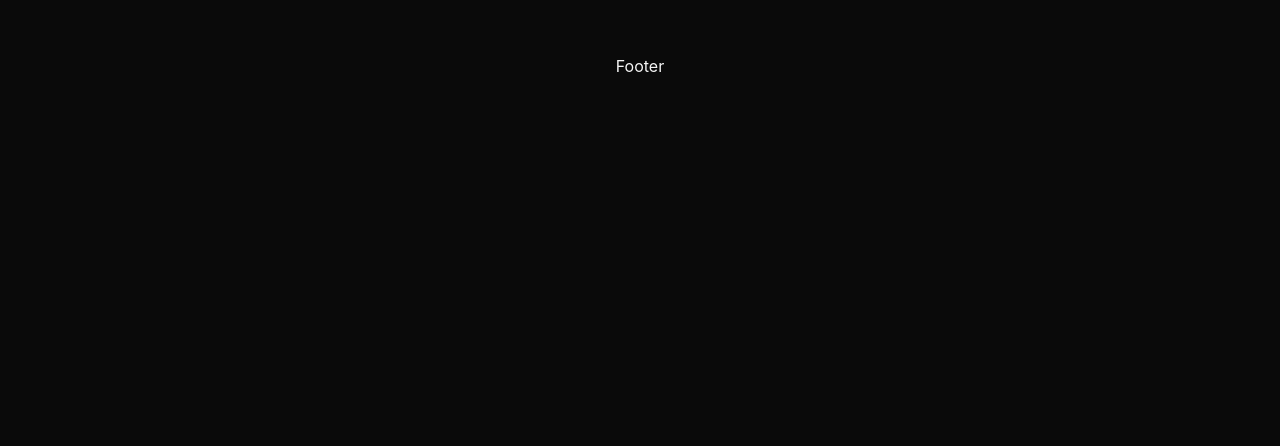
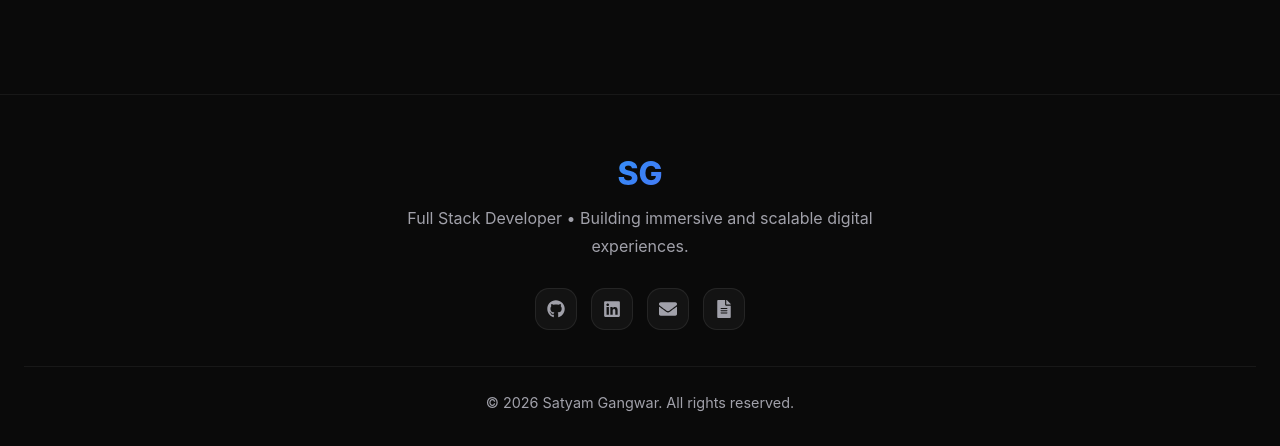
Before and after one commit to SG-07/portfolio, a React app: page / in a window 1280 px wide. Shown: the part 1746-2192 px from the top of the page. Before the commit the page ends 1906 px from the top, so only its background shows below. Built offline with nearby package versions, Linux system fonts and the light colour scheme; the HTML template or start-up script is replaced by a standard one.

Commit message:
Updated footer section

```diff
--- a/src/components/layout/FloatingDock.css
+++ b/src/components/layout/FloatingDock.css
@@ -152,3 +152,7 @@
     padding: 5px 8px;
   }
 }
+
+.dock-hidden {
+  pointer-events: none;
+}
--- a/src/components/layout/FloatingDock.jsx
+++ b/src/components/layout/FloatingDock.jsx
@@ -1,18 +1,65 @@
+import { useEffect, useState } from "react";
+
 import { motion } from "framer-motion";
+
 import { socials } from "../../data/socials";
 
 import "./FloatingDock.css";
 
 const FloatingDock = () => {
+  const [hideDock, setHideDock] = useState(false);
+
+  useEffect(() => {
+    const handleScroll = () => {
+      const footer =
+        document.querySelector("footer");
+
+      if (!footer) return;
+
+      const footerTop =
+        footer.getBoundingClientRect().top;
+
+      const windowHeight = window.innerHeight;
+
+      // Mobile only
+      if (window.innerWidth <= 768) {
+        setHideDock(
+          footerTop < windowHeight - 120
+        );
+      } else {
+        setHideDock(false);
+      }
+    };
+
+    window.addEventListener(
+      "scroll",
+      handleScroll
+    );
+
+    handleScroll();
+
+    return () => {
+      window.removeEventListener(
+        "scroll",
+        handleScroll
+      );
+    };
+  }, []);
+
   return (
     <motion.div
       initial={{ opacity: 0, y: 40 }}
-      animate={{ opacity: 1, y: 0 }}
+      animate={{
+        opacity: hideDock ? 0 : 1,
+        y: hideDock ? 20 : 0,
+      }}
       transition={{
-        duration: 0.6,
+        duration: 0.35,
         ease: "easeOut",
       }}
-      className="floating-dock"
+      className={`floating-dock ${
+        hideDock ? "dock-hidden" : ""
+      }`}
     >
       {socials.map((social) => {
         const Icon = social.icon;
--- /dev/null
+++ b/src/components/layout/Footer.css
@@ -0,0 +1,129 @@
+.footer {
+  margin-top: 120px;
+
+  border-top: 1px solid rgba(255, 255, 255, 0.06);
+}
+
+.footer-container {
+  width: 100%;
+  max-width: 1280px;
+
+  margin-inline: auto;
+
+  padding: 60px 24px 32px;
+
+  display: flex;
+  flex-direction: column;
+  align-items: center;
+  justify-content: center;
+
+  text-align: center;
+}
+
+/* =========================
+   BRAND
+========================== */
+
+.footer-brand {
+  margin-bottom: 28px;
+}
+
+.footer-logo {
+  font-size: 2rem;
+  font-weight: 800;
+
+  margin-bottom: 12px;
+
+  background: var(--gradient-primary);
+
+  -webkit-background-clip: text;
+  -webkit-text-fill-color: transparent;
+}
+
+.footer-tagline {
+  max-width: 500px;
+
+  color: var(--text-secondary);
+
+  line-height: 1.7;
+}
+
+/* =========================
+   SOCIALS
+========================== */
+
+.footer-socials {
+  display: flex;
+  align-items: center;
+  gap: 14px;
+
+  margin-bottom: 36px;
+}
+
+.footer-social-link {
+  width: 42px;
+  height: 42px;
+
+  display: flex;
+  align-items: center;
+  justify-content: center;
+
+  border-radius: 14px;
+
+  border: 1px solid rgba(255, 255, 255, 0.08);
+
+  background: rgba(255, 255, 255, 0.04);
+
+  color: var(--text-secondary);
+
+  transition:
+    all 0.3s ease,
+    transform 0.2s ease;
+}
+
+.footer-social-link:hover {
+  color: var(--accent-cyan);
+
+  background: rgba(255, 255, 255, 0.08);
+
+  border-color: rgba(34, 211, 238, 0.2);
+
+  transform: translateY(-2px);
+
+  box-shadow: 0 0 18px rgba(34, 211, 238, 0.08);
+}
+
+/* =========================
+   BOTTOM
+========================== */
+
+.footer-bottom {
+  width: 100%;
+
+  padding-top: 24px;
+
+  border-top: 1px solid rgba(255, 255, 255, 0.06);
+
+  color: var(--text-muted);
+
+  font-size: 0.9rem;
+}
+
+/* =========================
+   RESPONSIVE
+========================== */
+
+@media (max-width: 768px) {
+  .footer-container {
+    padding: 50px 20px 24px;
+  }
+
+  .footer-logo {
+    font-size: 1.7rem;
+  }
+
+  .footer-social-link {
+    width: 38px;
+    height: 38px;
+  }
+}
--- a/src/components/layout/Footer.jsx
+++ b/src/components/layout/Footer.jsx
@@ -1,12 +1,50 @@
+import { socials } from "../../data/socials";
+
+import "./Footer.css";
+
 const Footer = () => {
   return (
-    <footer
-      style={{
-        padding: "80px 24px",
-        textAlign: "center",
-      }}
-    >
-      Footer
+    <footer className="footer">
+      <div className="footer-container">
+        {/* Brand */}
+        <div className="footer-brand">
+          <h2 className="footer-logo">SG</h2>
+
+          <p className="footer-tagline">
+            Full Stack Developer • Building
+            immersive and scalable digital
+            experiences.
+          </p>
+        </div>
+
+        {/* Socials */}
+        <div className="footer-socials">
+          {socials.map((social) => {
+            const Icon = social.icon;
+
+            return (
+              <a
+                key={social.id}
+                href={social.url}
+                target="_blank"
+                rel="noreferrer"
+                aria-label={social.label}
+                className="footer-social-link"
+              >
+                <Icon size={18} />
+              </a>
+            );
+          })}
+        </div>
+
+        {/* Bottom */}
+        <div className="footer-bottom">
+          <p>
+            © 2026 Satyam Gangwar. All rights
+            reserved.
+          </p>
+        </div>
+      </div>
     </footer>
   );
 };
```
